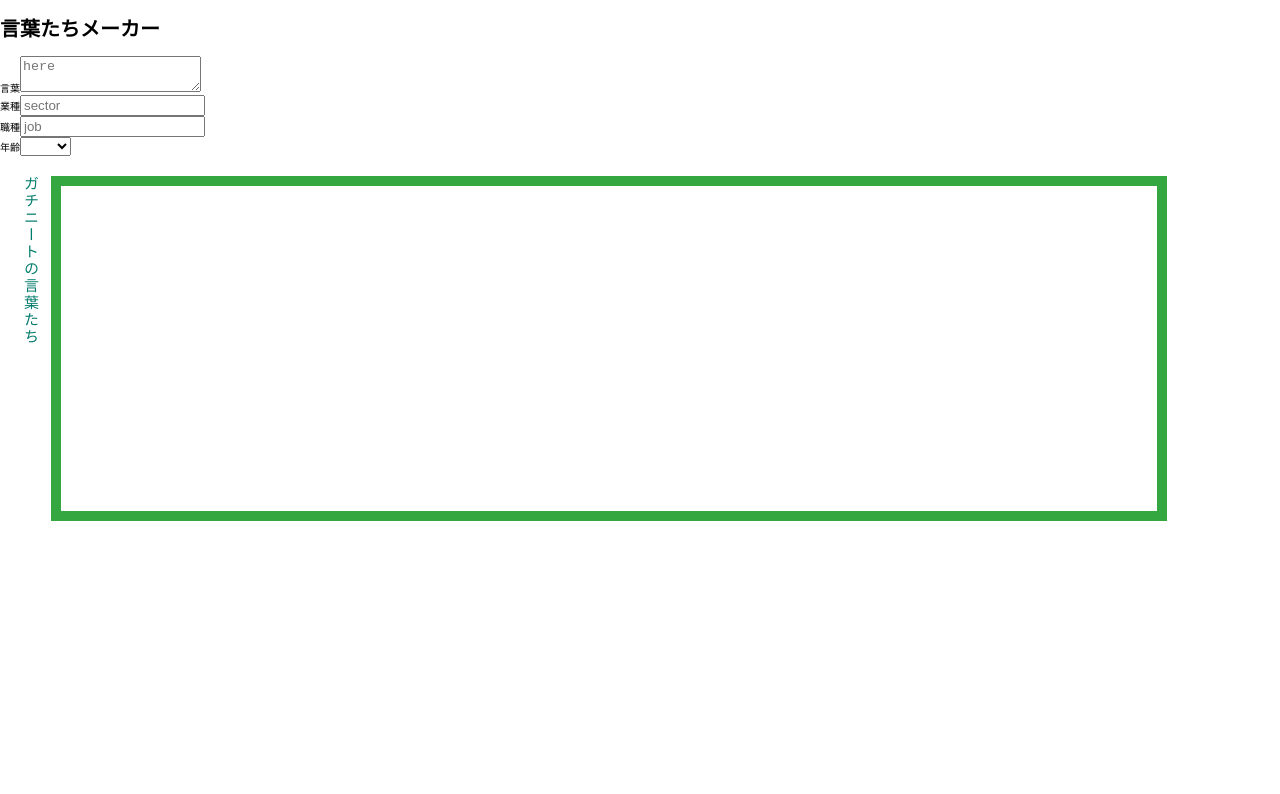
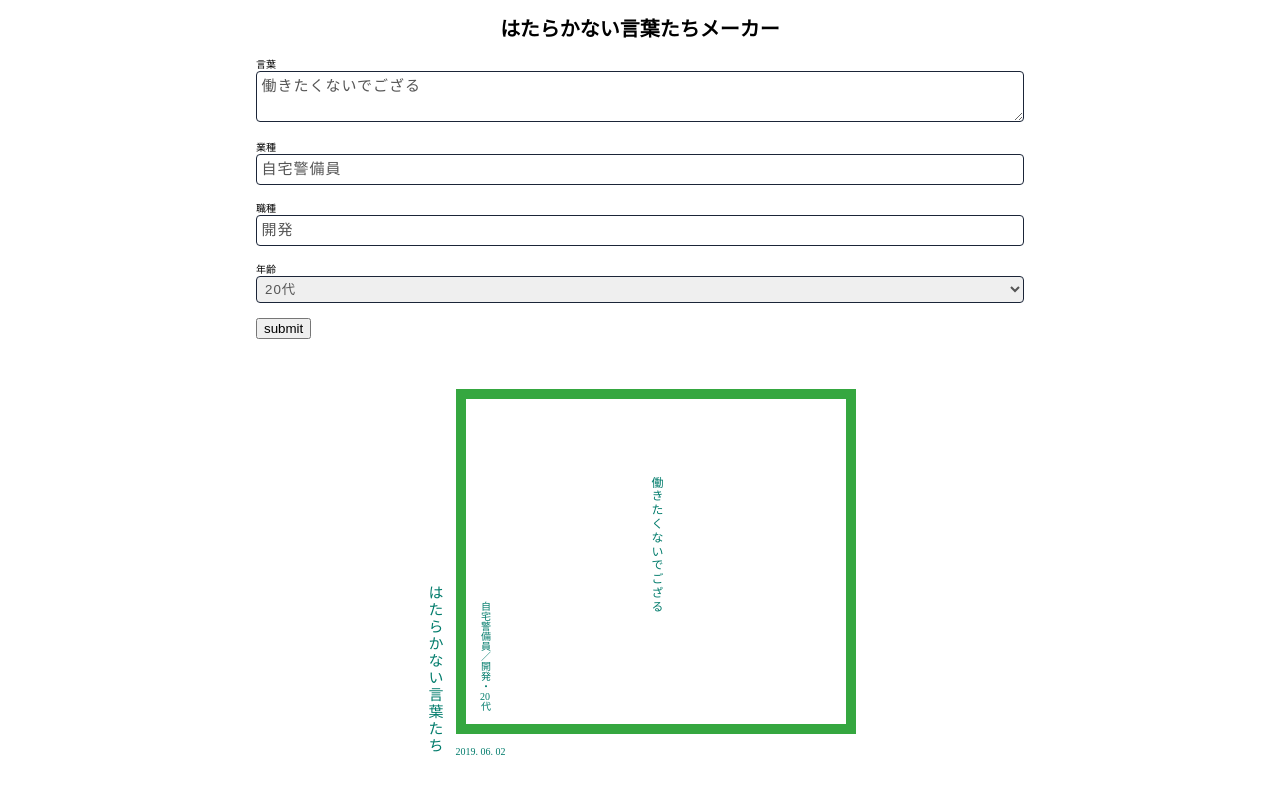
Before and after one commit to dashi296/wordsthatneet, a React (Create React App) app: page / in a window 1280 px wide. Shown: the top 794 px of the page. Built offline with nearby package versions, Linux system fonts and the light colour scheme.

Commit message:
ダウンロード機能追加

```diff
--- a/src/App.css
+++ b/src/App.css
@@ -40,16 +40,24 @@ body {
   font-size: 62.5%;
 }
 
-#capture{
+#root{
+  margin:0 auto;
+}
+
+.canvas-container{
   width: 90%;
   height:90%;
+  max-width: 400px;
+}
+
+#canvas{
   min-height: 345px;
   border-color:#027c6c;
   position: relative;
   box-sizing: border-box;
   border: 25px solid #35a740;
   border-width: 10px;
-
+  padding:20px;
   color:#027c6c;
   font-family: "游明朝", YuMincho,"ヒラギノ明朝 ProN W3", "Hiragino Mincho ProN", "HG明朝E", "ＭＳ Ｐ明朝","ＭＳ 明朝", serif;
 }
@@ -61,6 +69,7 @@ body {
 
   top: 77.25px;
   max-height: 249px;
+
   font-size: 12px;
   letter-spacing: 1.8px;
   line-height: 23px;
@@ -84,6 +93,11 @@ body {
   text-combine-upright: all;
 }
 
+.heading{
+  text-align: center;
+  font-family: "游明朝", YuMincho,"ヒラギノ明朝 ProN W3", "Hiragino Mincho ProN", "HG明朝E", "ＭＳ Ｐ明朝","ＭＳ 明朝", serif;
+}
+
 .title{
   font-size: 1.5em;
   letter-spacing: 2px;
@@ -94,8 +108,76 @@ body {
   -ms-writing-mode: tb-rl;
   writing-mode: vertical-rl;
 }
+
 .container{
   display: flex;
   flex-direction: row;
-  margin:20px;
+  align-items: baseline;
+  justify-content: center;
+  padding: 50px;
+  margin: 0 auto;
 }
+
+.date{
+  line-height: 3.6;
+  color:#027c6c;
+  font-family: "游明朝", YuMincho,"ヒラギノ明朝 ProN W3", "Hiragino Mincho ProN", "HG明朝E", "ＭＳ Ｐ明朝","ＭＳ 明朝", serif;
+}
+
+.input-field{
+  width: 60%;
+  margin:0 auto;
+}
+
+textarea{
+	font: 15px/20px sans-serif;
+	box-sizing: border-box;
+	width: 100%;
+	padding: 0.3em;
+	transition: 0.3s;
+	letter-spacing: 1px;
+	color: #555555;
+	border: 1px solid #1b2538;
+	border-radius: 4px;
+  margin-bottom: 15px;
+}
+textarea:focus {
+	border: 1px solid #da3c41;
+	outline: none;
+	box-shadow: 0 0 5px 1px rgba(218,60,65, .5);
+}
+
+input[type='text'] {
+	font: 15px/20px sans-serif;
+	box-sizing: border-box;
+	width: 100%;
+	padding: 0.3em;
+	transition: 0.3s;
+	letter-spacing: 1px;
+	color: #555555;
+	border: 1px solid #1b2538;
+	border-radius: 4px;
+  margin-bottom: 15px;
+}
+input[type='text']:focus {
+	border: 1px solid #da3c41;
+	outline: none;
+	box-shadow: 0 0 5px 1px rgba(218,60,65, .5);
+}
+
+select {
+	box-sizing: border-box;
+	width: 100%;
+	padding: 0.3em;
+	transition: 0.3s;
+	letter-spacing: 1px;
+	color: #555555;
+	border: 1px solid #1b2538;
+	border-radius: 4px;
+  margin-bottom: 15px;
+}
+select:focus {
+	border: 1px solid #da3c41;
+	outline: none;
+	box-shadow: 0 0 5px 1px rgba(218,60,65, .5);
+}
--- a/src/App.js
+++ b/src/App.js
@@ -1,14 +1,27 @@
 import React from 'react';
 import logo from './logo.svg';
 import './App.css';
+import html2canvas from "html2canvas";
 
 import Words from './Words.js';
 
 class App extends React.Component {
   constructor(props){
     super(props);
+    let today = new Date();
+    let year = today.getFullYear();
+    let month = ("0"+(today.getMonth() + 1)).slice(-2);
+    let day = ("0"+(today.getDay())).slice(-2);
     this.state = {
-
+      words: "働きたくないでござる",
+      words_html:"働きたくないでござる",
+      sector: "自宅警備員",
+      job: "開発",
+      age: "20",
+      year: year,
+      month: month,
+      day: day,
+      image: ""
     }
 
     this.handleChangeWords = this.handleChangeWords.bind(this);
@@ -22,7 +35,6 @@ class App extends React.Component {
     let words_html = words.replace(/\r?\n/g, '<br>');
 
     this.setState({words: words, words_html: words_html});
-    console.log(this.state);
   }
 
   handleChangeSector(e){
@@ -40,10 +52,22 @@ class App extends React.Component {
     this.setState({age: age});
   }
 
+  downloadImage(){
+
+    html2canvas(document.querySelector("#canvas")).then(canvas => {
+    //this.setState({image: canvas.toDataURL()});
+    let link = document.createElement("a");
+    link.href = canvas.toDataURL("image/png");
+    link.download = "words.png";
+    link.click();
+    });
+    console.log(this.state.image);
+  }
+
   render(){
     return (
       <React.Fragment>
-        <h1>言葉たちメーカー</h1>
+        <h1 className="heading">はたらかない言葉たちメーカー</h1>
         <div className="input-field">
           <label>言葉</label>
           <textarea name="words" value={this.state.words} onChange={(e)=>this.handleChangeWords(e)} placeholder="here" />
@@ -61,12 +85,19 @@ class App extends React.Component {
             <option value="20">20代</option>
             <option value="30">30代</option>
             <option value="40">40代</option>
+            <option value="50">50代</option>
+            <option value="60">60代</option>
+            <option value="70">70代</option>
+            <option value="80">80代</option>
+            <option value="90">90代</option>
           </select>
+          <input type="submit" value="submit" onClick={()=>this.downloadImage()} />
         </div>
 
         <div className="container">
-          <div className="title">ガチニートの言葉たち</div>
-          <div id="capture">
+          <div className="title">はたらかない言葉たち</div>
+            <div className="canvas-container">
+              <div id="canvas">
               <Words words={this.state.words_html} />
               <div className="user-info">
                 <span className="sector">{this.state.sector}</span>
@@ -76,6 +107,9 @@ class App extends React.Component {
                 { this.state.age && <span className="age"><span className="text-combine">{this.state.age}</span>代</span>}
               </div>
             </div>
+            <div className="date">{this.state.year}. {this.state.month}. {this.state.day}</div>
+          </div>
+
         </div>
       </React.Fragment>
     );
```
Lines whose indentation alone changed are shown as unchanged.
